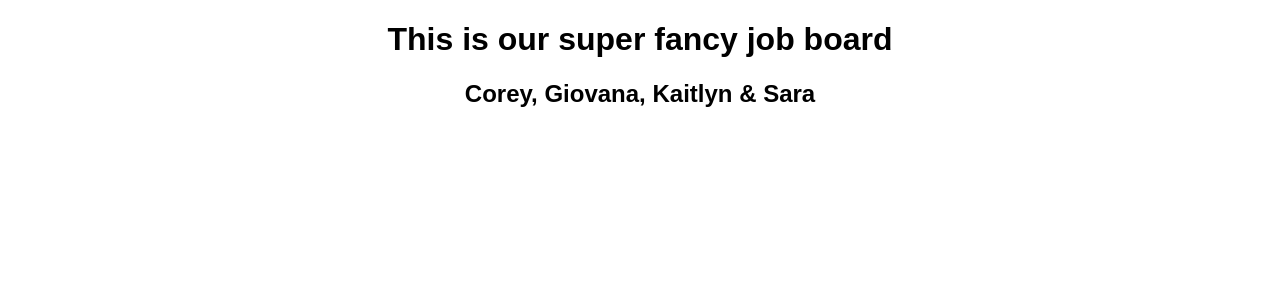
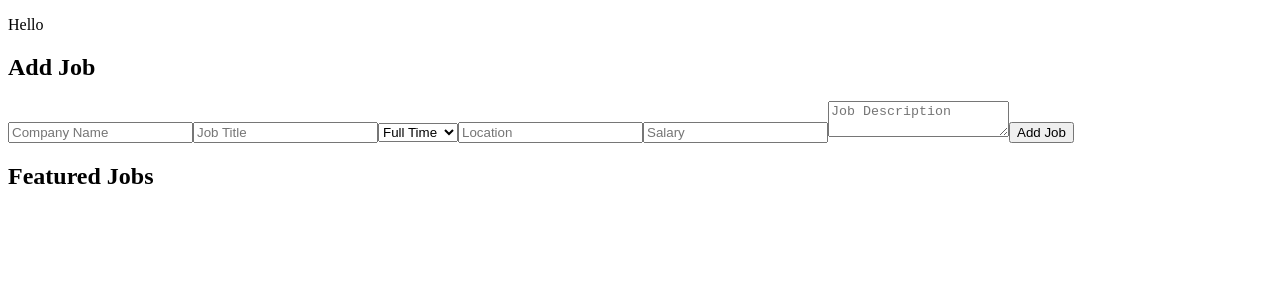
Before and after one commit to kcameron37/Final-Project-FrontEnd, a React (Create React App) app: page / in a window 1280 px wide. Shown: the top 300 px of the page. Built offline with nearby package versions, Linux system fonts and the light colour scheme.

Commit message:
Added Job Form and JobList (WIP)

```diff
--- a/src/App.js
+++ b/src/App.js
@@ -1,10 +1,26 @@
-import "./styles.css";
+import React, { useState } from 'react';
+
+import JobList from './components/JobList.js';
+import AddJob from './components/AddJob.js';
+
 
 export default function App() {
+  const [jobs, setJobs] = useState([]);
+
+  const addJob = (job) => {
+    setJobs([...jobs, job]);
+  };
+
+  const deleteJob = (index) => {
+    const newJobs = jobs.filter((_, idx) => idx !== index);
+    setJobs(newJobs);
+  };
+
   return (
     <div className="App">
-      <h1>This is our super fancy job board </h1>
-      <h2>Corey, Giovana, Kaitlyn & Sara </h2>
+      <p>Hello</p>
+      <AddJob addJob={addJob} />
+      <JobList jobs={jobs} deleteJob={deleteJob} />
     </div>
   );
 }
--- /dev/null
+++ b/src/components/AddJob.js
@@ -0,0 +1,68 @@
+import React, { useState } from 'react';
+
+export default function AddJob({ addJob }) {
+
+        const [job, setJob] = useState({
+            companyName: '',
+            jobTitle: '',
+            employment: 'Full Time',
+            location: '',
+            salary: '',
+            description: ''
+        });
+
+        const handleSubmit = (e) => {
+            e.preventDefault();
+            addJob(job);
+            setJob({ companyName: '', jobTitle: '', employment: 'Full Time', location: '', salary: '', description: '' });
+        }
+
+        const handleChange = (e) => {
+            setJob({ ...job, [e.target.name]: e.target.value });
+        };
+
+        return (
+            <form onSubmit={handleSubmit}>
+                <h2>Add Job</h2>
+                <input
+                    type="text"
+                    name="companyName"
+                    value={job.companyName}
+                    onChange={handleChange}
+                    placeholder="Company Name"
+                />
+                <input
+                    type="text"
+                    name="jobTitle"
+                    value={job.jobTitle}
+                    onChange={handleChange}
+                    placeholder="Job Title"
+                />
+                <select name="employment" value={job.employment} onChange={handleChange}>
+                    <option value="Full Time">Full Time</option>
+                    <option value="Part Time">Part Time</option>
+                </select>
+                <input
+                    type="text"
+                    name="location"
+                    value={job.location}
+                    onChange={handleChange}
+                    placeholder="Location"
+                />
+                <input
+                    type="text"
+                    name="salary"
+                    value={job.salary}
+                    onChange={handleChange}
+                    placeholder="Salary"
+                />
+                <textarea
+                    name="description"
+                    value={job.description}
+                    onChange={handleChange}
+                    placeholder="Job Description"
+                />
+                <button type="submit">Add Job</button>
+            </form>
+        );
+}
--- /dev/null
+++ b/src/components/JobList.js
@@ -0,0 +1,21 @@
+import React from 'react';
+
+export default function JobList({ jobs, deleteJob }) {
+  return (
+    <div>
+      <h2>Featured Jobs</h2>
+      {
+        jobs.map((job, index) => (
+            <div key={index} className="job-item">
+              <h3>{job.jobTitle}</h3>
+              <button onClick={() => console.log('Make Edit Do Something')}>Edit</button>
+              <button onClick={() => deleteJob(index)}>Delete</button>
+              <p>{job.companyName} • {job.employment} • {job.location} • {job.salary}</p>
+              <p>{job.description}</p>
+              <hr />
+            </div>
+        ))
+      }
+    </div>
+  );
+}
```
Also changed, not shown: 1 other file (tests, documents, lock files or other folders).
